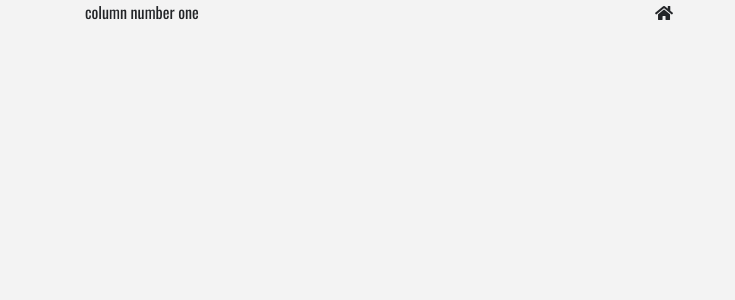
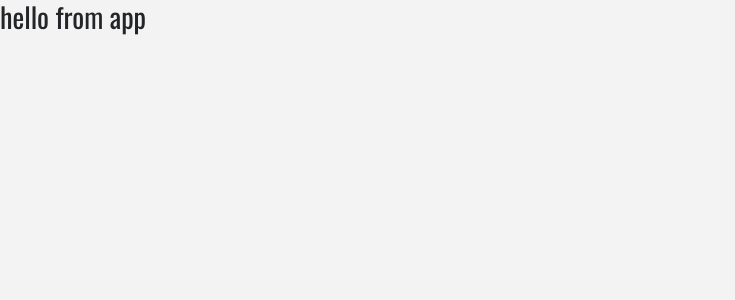
Before and after one commit to GuilhermeBorges3Ddev/PhoneE-Commerce, a React (Create React App) app in the folder store-recording/: page / in a window 1280 px wide. Shown: the top 300 px of the page, without its empty margins (0-735 px from the left). Built offline with nearby package versions, Linux system fonts and the light colour scheme.

Commit message:
Including Bootstrap, Emmet notation and font-awesome in the React.JS structure

```diff
--- a/store-recording/src/App.js
+++ b/store-recording/src/App.js
@@ -6,16 +6,9 @@
 class App extends Component {
   render() {
     return (
-      <div className="container">
-        <div className="row">
-          <div className="col-6">column number one</div>
-          <div className="col-6">
-            <span>
-              <i className="fas fa-home"></i>
-            </span>
-          </div>
-        </div>
-      </div>
+     <React.Fragment>
+        <h3>hello from app</h3>
+     </React.Fragment>
     );
   }
 }
```
